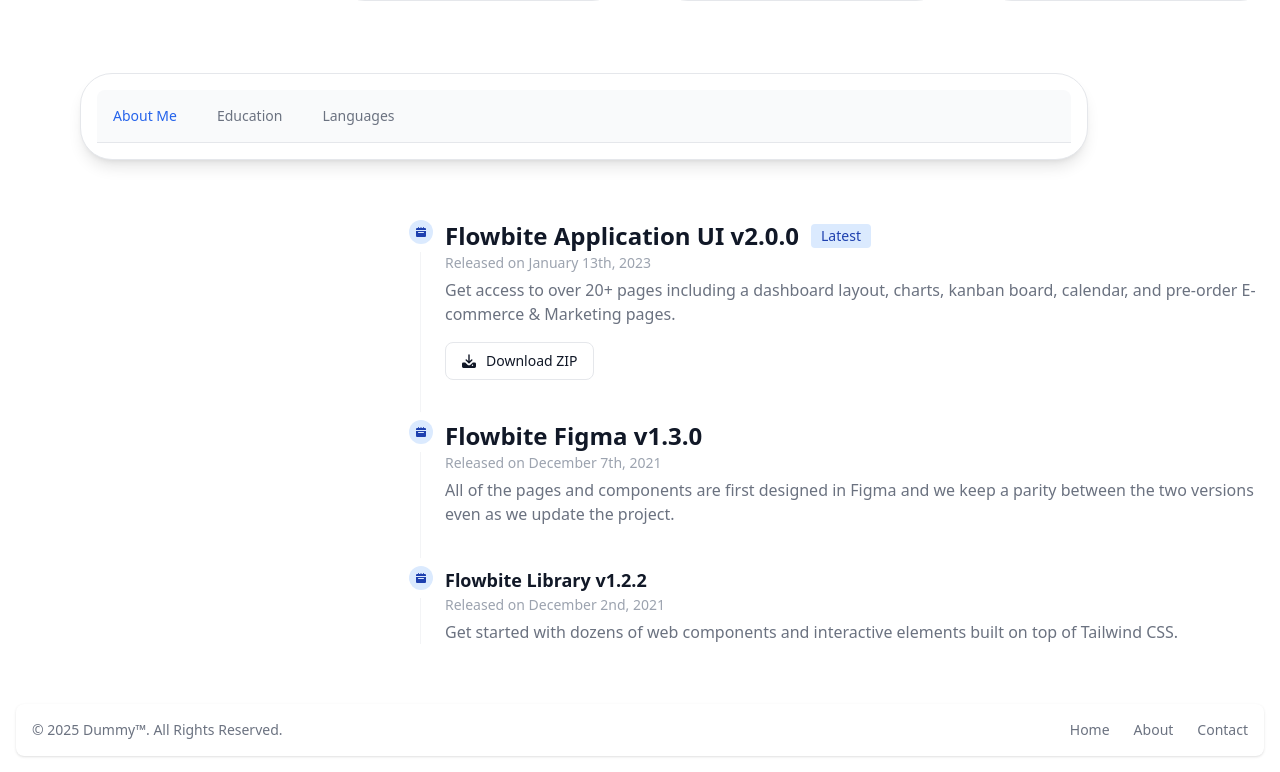
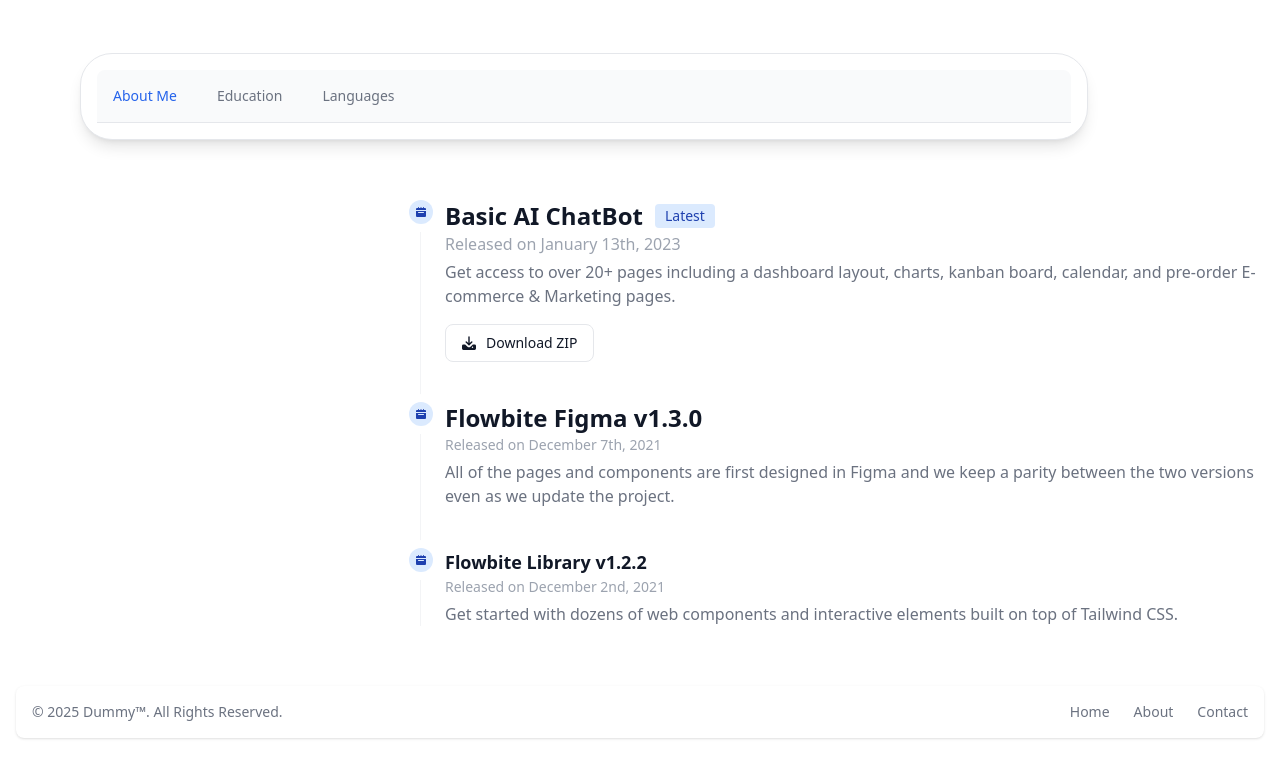
Before and after one commit to bishaldebroy007/full-website-react-tailwind, a React (Vite) app: page / in a window 1280 px wide. Shown: the part 1198-1970 px from the top of the page. Built offline with nearby package versions, Linux system fonts and the light colour scheme.

Commit message:
updated the about section

```diff
--- a/src/components/AboutSection.jsx
+++ b/src/components/AboutSection.jsx
@@ -93,9 +93,9 @@
                         role="tabpanel"
                         aria-labelledby="services-tab"
                     >
-                        <h2 className="mb-5 text-2xl font-extrabold tracking-tight text-gray-900 dark:text-white">
+                        {/* <h2 className="mb-5 text-2xl font-extrabold tracking-tight text-gray-900 dark:text-white">
                             We invest in the world’s potential
-                        </h2>
+                        </h2> */}
                         {/* List */}
                         <ul role="list" className="space-y-4 text-gray-500 dark:text-gray-400">
                             <li className="flex space-x-2 rtl:space-x-reverse items-center">
@@ -108,7 +108,7 @@
                                 >
                                     <path d="M10 .5a9.5 9.5 0 1 0 9.5 9.5A9.51 9.51 0 0 0 10 .5Zm3.707 8.207-4 4a1 1 0 0 1-1.414 0l-2-2a1 1 0 0 1 1.414-1.414L9 10.586l3.293-3.293a1 1 0 0 1 1.414 1.414Z" />
                                 </svg>
-                                <span className="leading-tight">Dynamic reports and dashboards</span>
+                                <span className="leading-tight">Computer Science Graduate at BRAC University, Dhaka, Bangladesh [2020 - 2024]</span>
                             </li>
                             <li className="flex space-x-2 rtl:space-x-reverse items-center">
                                 <svg
@@ -120,7 +120,7 @@
                                 >
                                     <path d="M10 .5a9.5 9.5 0 1 0 9.5 9.5A9.51 9.51 0 0 0 10 .5Zm3.707 8.207-4 4a1 1 0 0 1-1.414 0l-2-2a1 1 0 0 1 1.414-1.414L9 10.586l3.293-3.293a1 1 0 0 1 1.414 1.414Z" />
                                 </svg>
-                                <span className="leading-tight">Templates for everyone</span>
+                                <span className="leading-tight">Higher Secondary Certificate(HSC) at Scholarshome Majortila College, Sylhet [2017 - 2019]</span>
                             </li>
                             <li className="flex space-x-2 rtl:space-x-reverse items-center">
                                 <svg
@@ -132,7 +132,7 @@
                                 >
                                     <path d="M10 .5a9.5 9.5 0 1 0 9.5 9.5A9.51 9.51 0 0 0 10 .5Zm3.707 8.207-4 4a1 1 0 0 1-1.414 0l-2-2a1 1 0 0 1 1.414-1.414L9 10.586l3.293-3.293a1 1 0 0 1 1.414 1.414Z" />
                                 </svg>
-                                <span className="leading-tight">Development workflow</span>
+                                <span className="leading-tight">Secondary Secondary Certificate(SSC) at Scholarshome Majortila College, Sylhet [2015 - 2017]</span>
                             </li>
                             <li className="flex space-x-2 rtl:space-x-reverse items-center">
                                 <svg
@@ -144,7 +144,7 @@
                                 >
                                     <path d="M10 .5a9.5 9.5 0 1 0 9.5 9.5A9.51 9.51 0 0 0 10 .5Zm3.707 8.207-4 4a1 1 0 0 1-1.414 0l-2-2a1 1 0 0 1 1.414-1.414L9 10.586l3.293-3.293a1 1 0 0 1 1.414 1.414Z" />
                                 </svg>
-                                <span className="leading-tight">Limitless business automation</span>
+                                <span className="leading-tight">N/A</span>
                             </li>
                         </ul>
                     </div>
--- a/src/components/NavBar.jsx
+++ b/src/components/NavBar.jsx
@@ -4,7 +4,7 @@
 const NavBar = () => {
     return (
         <>
-            <nav className="bg-white border-gray-200 dark:bg-gray-900 h-30 p-5">
+            <nav className="bg-white border-gray-200 dark:bg-gray-900 h-25 p-5">
                 <div className="max-w-screen-xl flex flex-wrap items-center justify-between mx-auto p-4">
 
                     <a
--- a/src/components/TimeLines.jsx
+++ b/src/components/TimeLines.jsx
@@ -17,12 +17,12 @@
                         </svg>
                     </span>
                     <h2 className="flex items-center mb-1 text-2xl font-semibold text-gray-900 dark:text-blue-950">
-                        Flowbite Application UI v2.0.0{" "}
+                        Basic AI ChatBot{" "}
                         <span className="bg-blue-100 text-blue-800 text-sm font-medium me-2 px-2.5 py-0.5 rounded-sm dark:bg-blue-900 dark:text-blue-300 ms-3">
                             Latest
                         </span>
                     </h2>
-                    <time className="block mb-2 text-sm font-normal leading-none text-gray-400 dark:text-gray-500">
+                    <time className="block mb-2 text-md font-normal leading-none text-gray-400 dark:text-gray-500">
                         Released on January 13th, 2023
                     </time>
                     <p className="mb-4 text-base font-normal text-gray-500 dark:text-gray-400">
```
